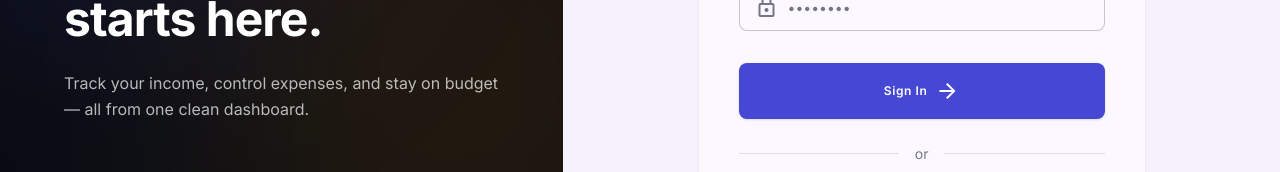
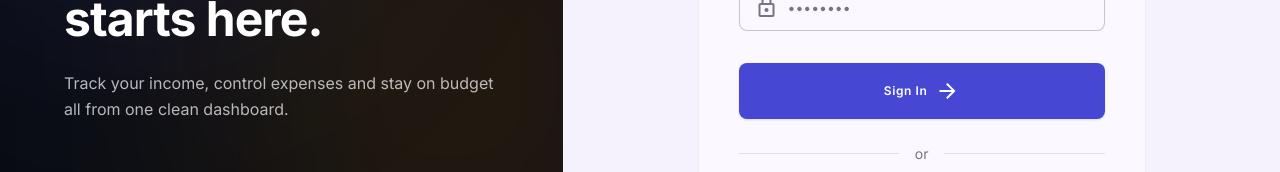
Before and after one commit to WahyutegarNugroho/Finance-Tracker, a Next.js app in the folder apps/web/: page /login in a window 1280 px wide. Shown: the part 402-574 px from the top of the page. Built offline with nearby package versions, Linux system fonts and the light colour scheme; no server answers.

Commit message:
style(auth): normalize indent, simplify login hero subtitle copy

```diff
--- a/apps/web/src/app/login/page.tsx
+++ b/apps/web/src/app/login/page.tsx
@@ -87,7 +87,7 @@ const handleGoogleLogin = async () => {
   return (
     <AuthLayout
       heroTitle="Smart money management starts here."
-      heroSubtitle="Track your income, control expenses, and stay on budget — all from one clean dashboard."
+      heroSubtitle="Track your income, control expenses and stay on budget all from one clean dashboard."
     >
       <div className="mb-10 lg:hidden">
         <div className="flex items-center gap-2 mb-8">
```
Lines whose indentation alone changed are shown as unchanged.
